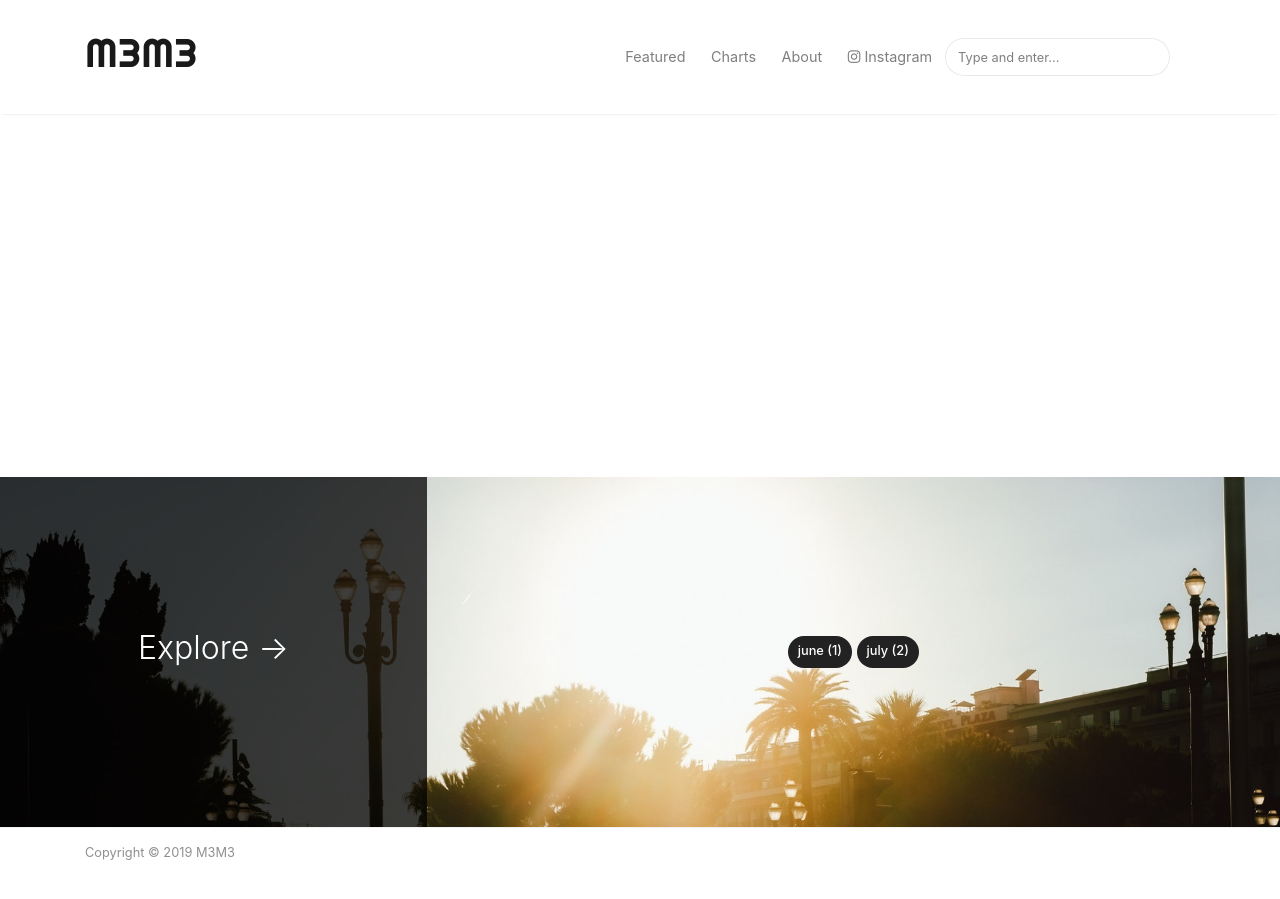
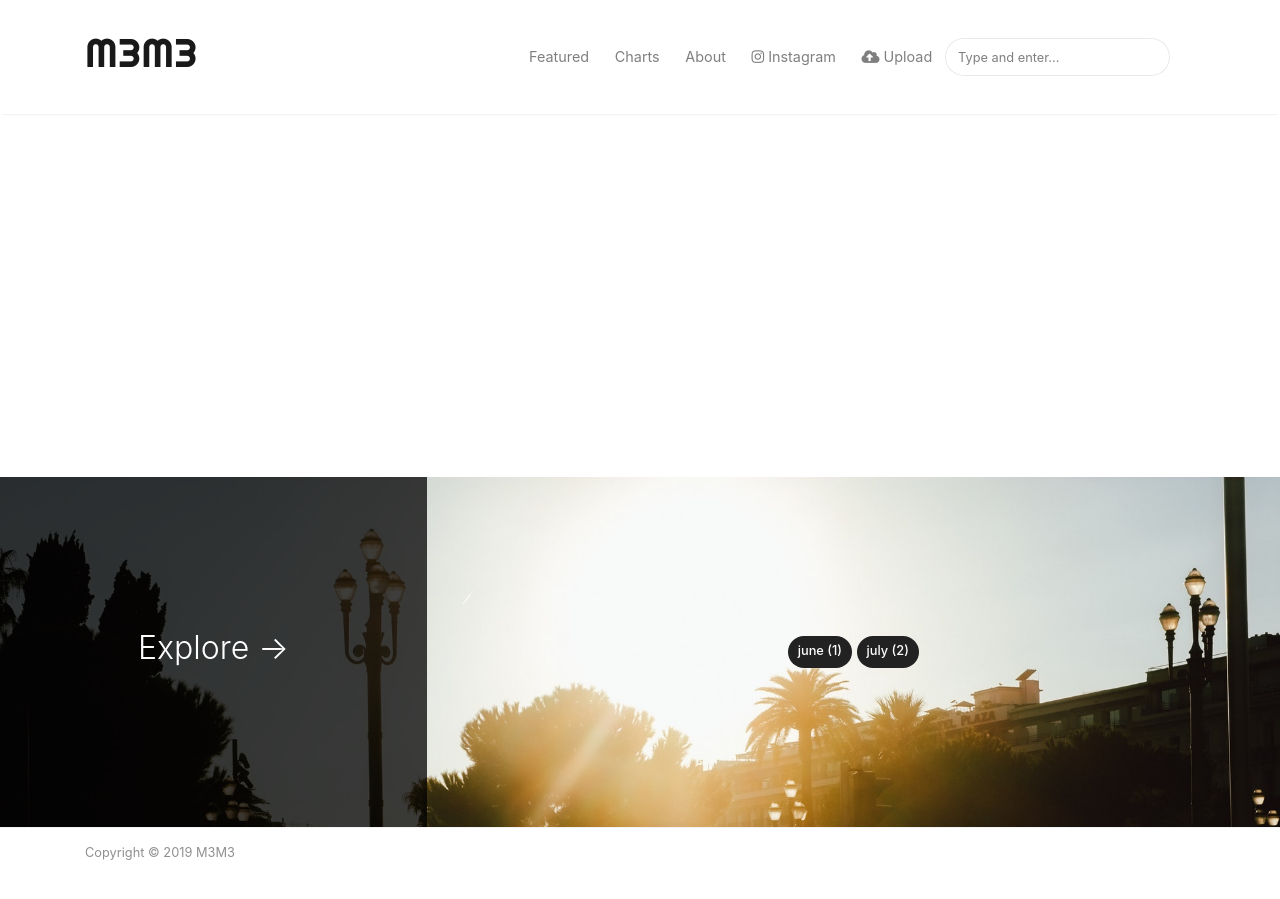
Before and after one commit to m3m3-productions/m3m3-productions.github.io, a Jekyll site: the page built from _pages/tags.md, in a window 1280 px wide and 936 px high. Shown: the top 899 px of the window. Built offline with Jekyll 4.4.1, drawn with Linux system fonts in a browser that asks for light colours; nearby versions of some CDN libraries.

Commit message:
Update default.html

```diff
--- a/_layouts/default.html
+++ b/_layouts/default.html
@@ -82,6 +82,10 @@ ga('send', 'pageview');
 
                 <li class="nav-item">
                 <a target="_blank" class="nav-link" href="https://www.instagram.com/m3m3.xyz/"><i class="fab fa-instagram"></i> Instagram</a>
+                </li>
+
+		<li class="nav-item">
+                <a target="_blank" class="nav-link" href="https://www.reddit.com/r/M3M3Submissions/"><i class="fas fa-cloud-upload-alt"></i> Upload</a>
                 </li>
 
                 {% include search-lunr.html %}
```
